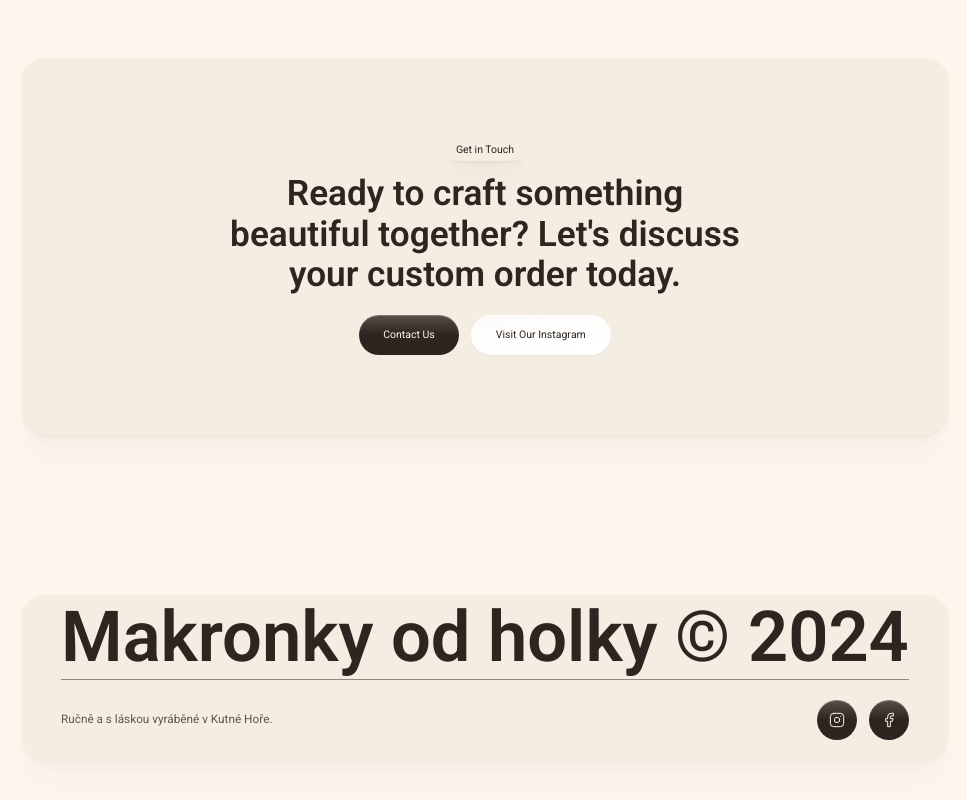
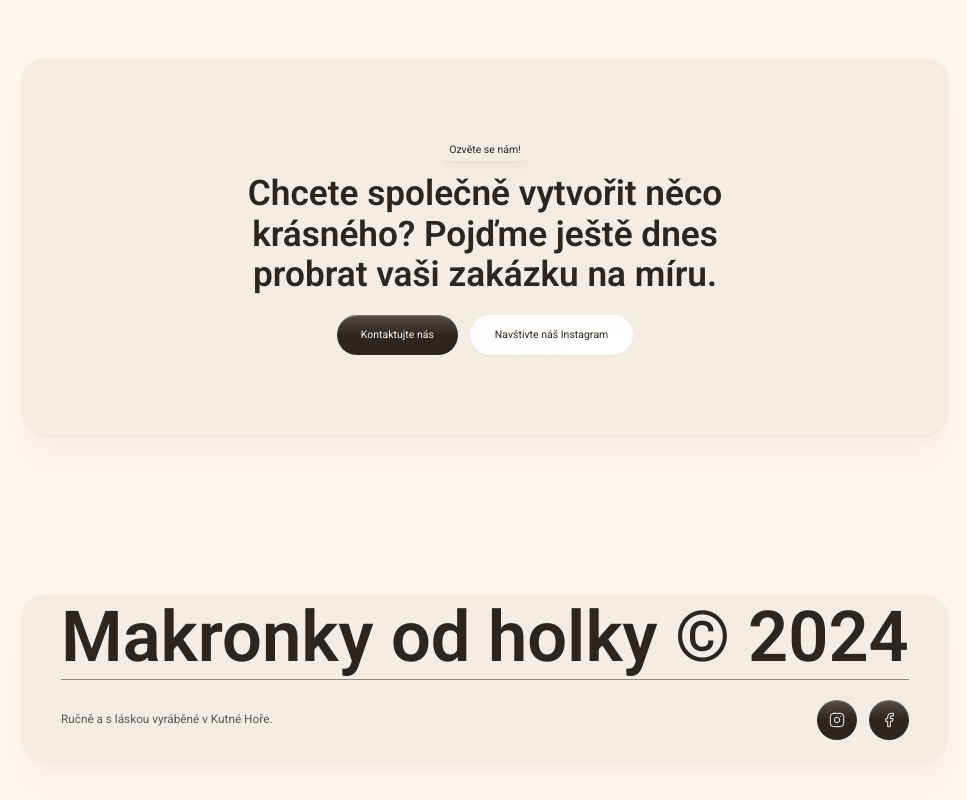
Before and after one commit to dmytro-webild/e6e0795c-41e9-41ee-9c49-ff970b5c7125, a React (Vite) app: page / in a window 1280 px wide. Shown: the part 6710-7510 px from the top of the page, without its empty margins (155-1122 px from the left). Built offline with nearby package versions, Linux system fonts and the light colour scheme; a web font is replaced by a local one.

Commit message:
Update src/pages/HomePage/sections/Contact.tsx

```diff
--- a/src/pages/HomePage/sections/Contact.tsx
+++ b/src/pages/HomePage/sections/Contact.tsx
@@ -10,10 +10,10 @@ export default function ContactSection(): React.JSX.Element {
     <div id="contact" data-section="contact" data-webild-component="ContactCta" data-webild-component-path="@/components/sections/contact/ContactCta">
             <SectionErrorBoundary name="contact">
               <ContactCta
-                tag="Get in Touch"
-                text="Ready to craft something beautiful together? Let's discuss your custom order today."
-                primaryButton={{ text: "Contact Us", href: "mailto:hello@makronkyodholky.cz" }}
-                secondaryButton={{ text: "Visit Our Instagram", href: "https://instagram.com" }}
+                tag="Ozvěte se nám!"
+                text="Chcete společně vytvořit něco krásného? Pojďme ještě dnes probrat vaši zakázku na míru."
+                primaryButton={{ text: "Kontaktujte nás", href: "mailto:hello@makronkyodholky.cz" }}
+                secondaryButton={{ text: "Navštivte náš Instagram", href: "https://instagram.com" }}
                 textAnimation="fade-blur"
               />
             </SectionErrorBoundary>
```
